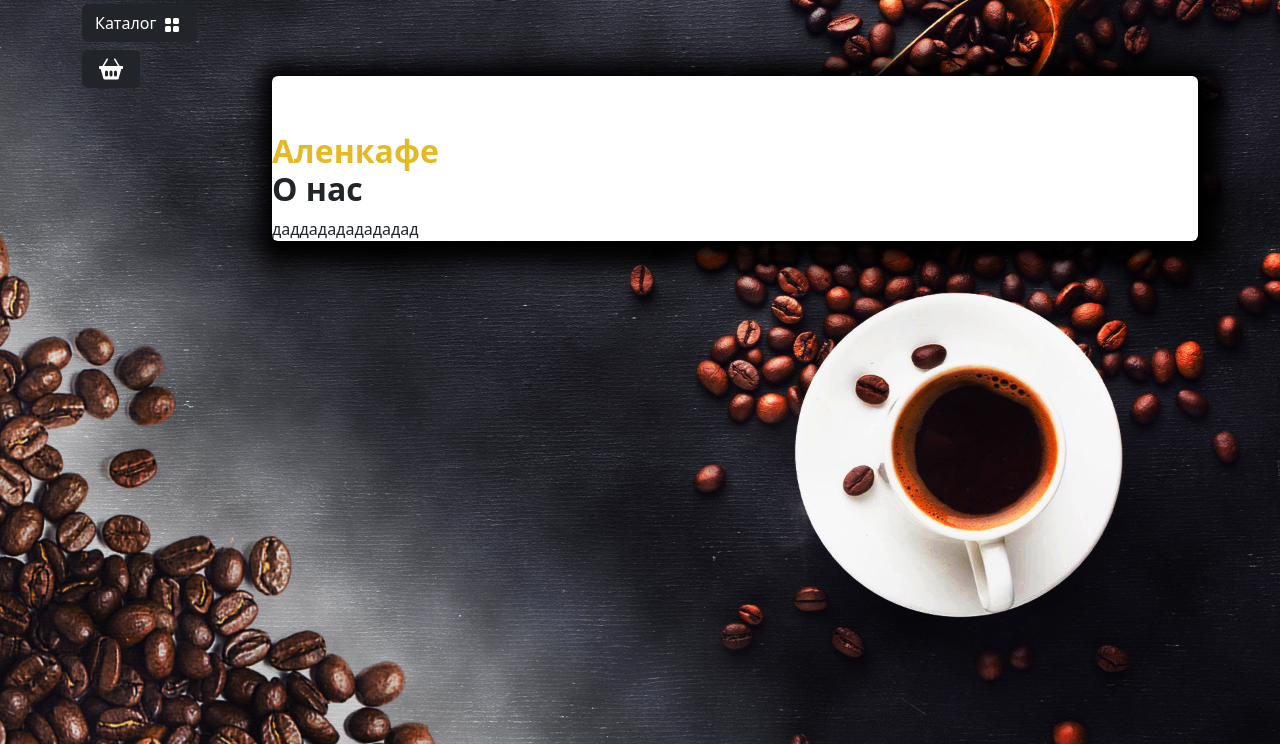
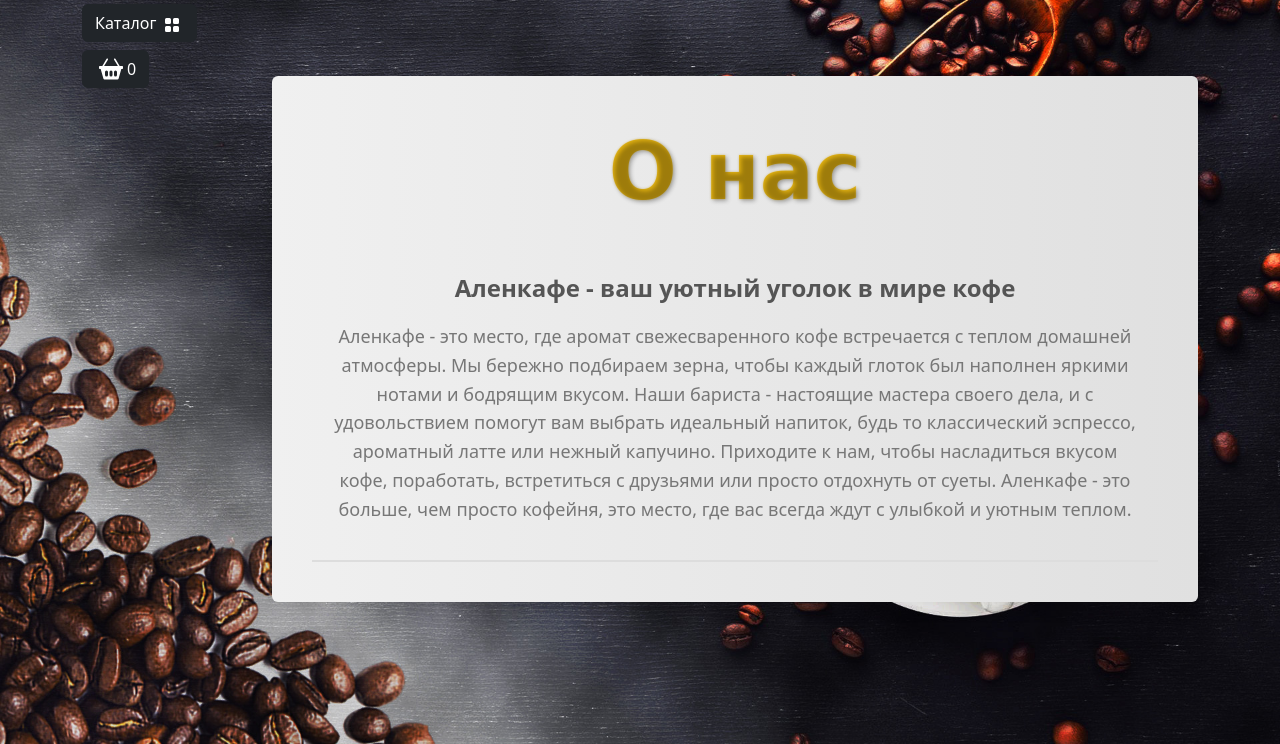
Before and after one commit to virety/--------, a Django app: page /about/ in a window 1280 px wide. Shown: the part 56-800 px from the top of the page. Run offline with Django 4.2, Linux system fonts and the light colour scheme; data comes from the database, SQL or seed files in the repository; data that the repository does not hold is empty; some libraries are stand-ins or nearby versions.

Commit message:
base-good

```diff
--- a/carts/utils.py
+++ b/carts/utils.py
@@ -4,3 +4,7 @@ from carts.models import Cart
 def get_user_carts(request):
     if request.user.is_authenticated:
         return Cart.objects.filter(user=request.user)
+
+    if not request.session.session_key:
+        request.session.create()
+    return Cart.objects.filter(session_key=request.session.session_key)
--- a/main/templates/main/about.html
+++ b/main/templates/main/about.html
@@ -9,11 +9,22 @@
 {% endblock css %}
 
 {% block content %}
-<div class="mt-5 pt-5 bg-white custom-shadow rounded">
-    <h2 class="mt-2 style="font-family: 'Pacifico', cursive; color:
-    #ffffff;font-size: 84px; text-shadow: 2px 2px 4px #000;
-    "><strong><span style="color: #e1ad00db;">Аленкафе</span> <br>{{content}}</strong></h2>
-    <p>{{text_on_page}}</p>
+
+<div class="mt-5 pt-5 bg-white custom-shadow rounded" style="padding: 40px; border-radius: 20px; background: linear-gradient(to right, #f0f0f0, #e0e0e0); /* Более темные тона */ box-shadow: 0 4px 20px rgba(0, 0, 0, 0.1);">
+    <h2 style="font-family: 'Pacifico', cursive; color: #777; /* Серый */ font-size: 80px; text-shadow: 2px 2px 4px rgba(0, 0, 0, 0.3), 0 0 2px rgba(225, 173, 0, 0.5); text-align: center;">
+        <strong style="background: linear-gradient(to right, #e1ad00db 0%, #e1ad00db 100%); /* Желтый градиент */ -webkit-background-clip: text; /* Для Chrome, Safari */
+        -webkit-text-fill-color: transparent;">{{content}}</strong>
+    </h2>
+
+    <div style="padding: 20px; border-bottom: 2px solid #ddd; margin-top: 20px; text-align: center;">  <!--  Блок с текстом, выравнивание по центру -->
+        <p style="font-size: 24px; line-height: 1.5; color: #555; /* Более темный текст */ margin-top: 10px;">
+            <strong>{{heading}}</strong>
+        </p>
+        <p style="font-size: 18px; line-height: 1.6; color: #777; /* Более темный текст */ margin-top: 10px;">
+            {{text_on_page}}
+        </p>
+    </div>
 </div>
 
+
 {% endblock content %}
--- a/main/views.py
+++ b/main/views.py
@@ -16,6 +16,7 @@ def about(request):
     context = {
         'title': 'Аленкафе-О нас',
         'content': 'О нас',
-        'text_on_page':'даддадададададад'
+        'heading': 'Аленкафе - ваш уютный уголок в мире кофе ',
+        'text_on_page':'Аленкафе - это место, где аромат свежесваренного кофе встречается с теплом домашней атмосферы.  Мы  бережно подбираем зерна, чтобы каждый глоток был наполнен яркими нотами и бодрящим вкусом. Наши бариста - настоящие мастера своего дела,  и с удовольствием помогут вам выбрать идеальный напиток, будь то классический эспрессо, ароматный латте или  нежный капучино.  Приходите к нам, чтобы насладиться вкусом кофе, поработать, встретиться с друзьями или просто отдохнуть от суеты. Аленкафе -  это больше, чем просто кофейня, это место, где вас всегда ждут с улыбкой и  уютным теплом. '
     }
     return render(request, 'main/about.html',context)
--- a/templates/base.html
+++ b/templates/base.html
@@ -37,7 +37,7 @@
                             <ul class="dropdown-menu">
                                 <li><a class="dropdown-item  text-white" href="#">Доставка и оплата</a></li>
                                 <li><a class="dropdown-item  text-white" href="#">Контактная информация</a></li>
-                                <li><a class="navbar-brand" href="{% url 'main:about' %}">О нас</a>                                </li>
+                                <li><a class="dropdown-item  text-white" href={% url 'main:about' %}">О нас</a></li>
                             </ul>
                         </li>
                         <li class="nav-item">
```
Also changed, not shown: carts/views.py (+33 -4 lines), users/views.py (+26 -4 lines).
